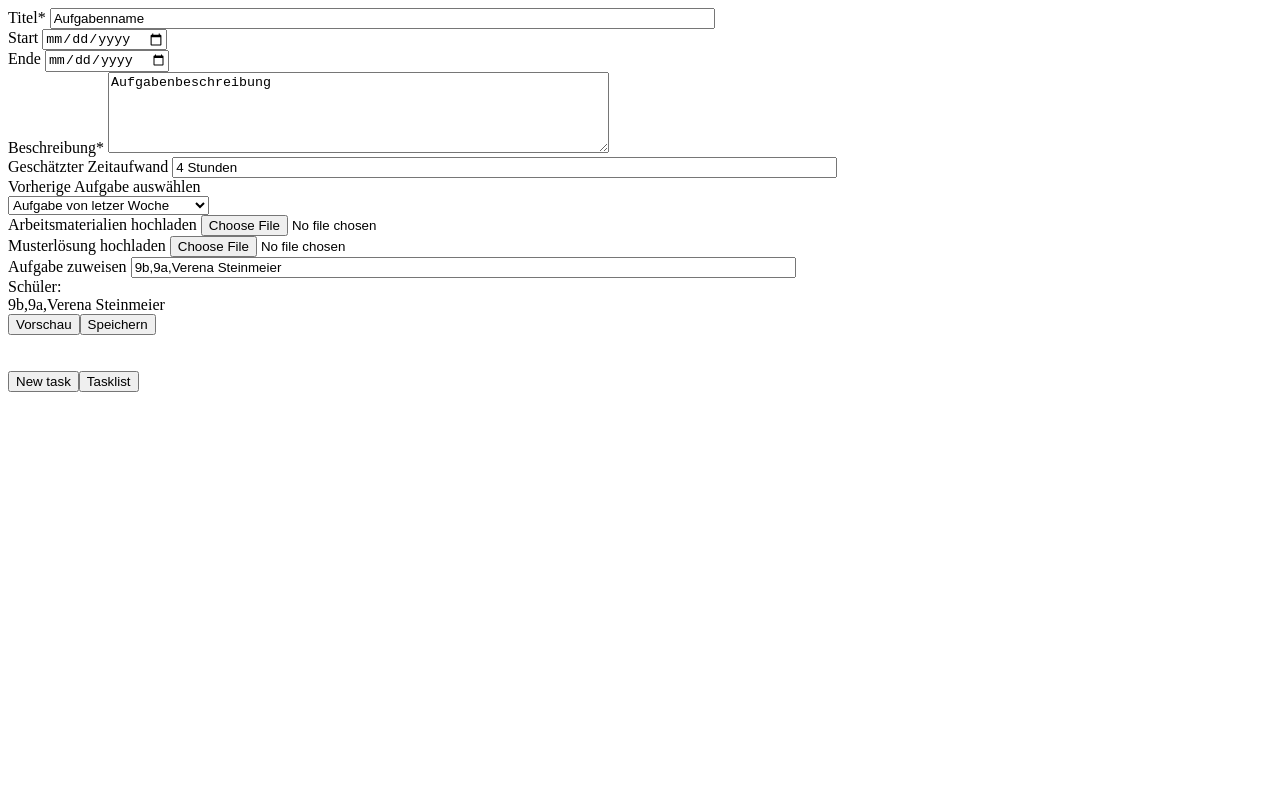
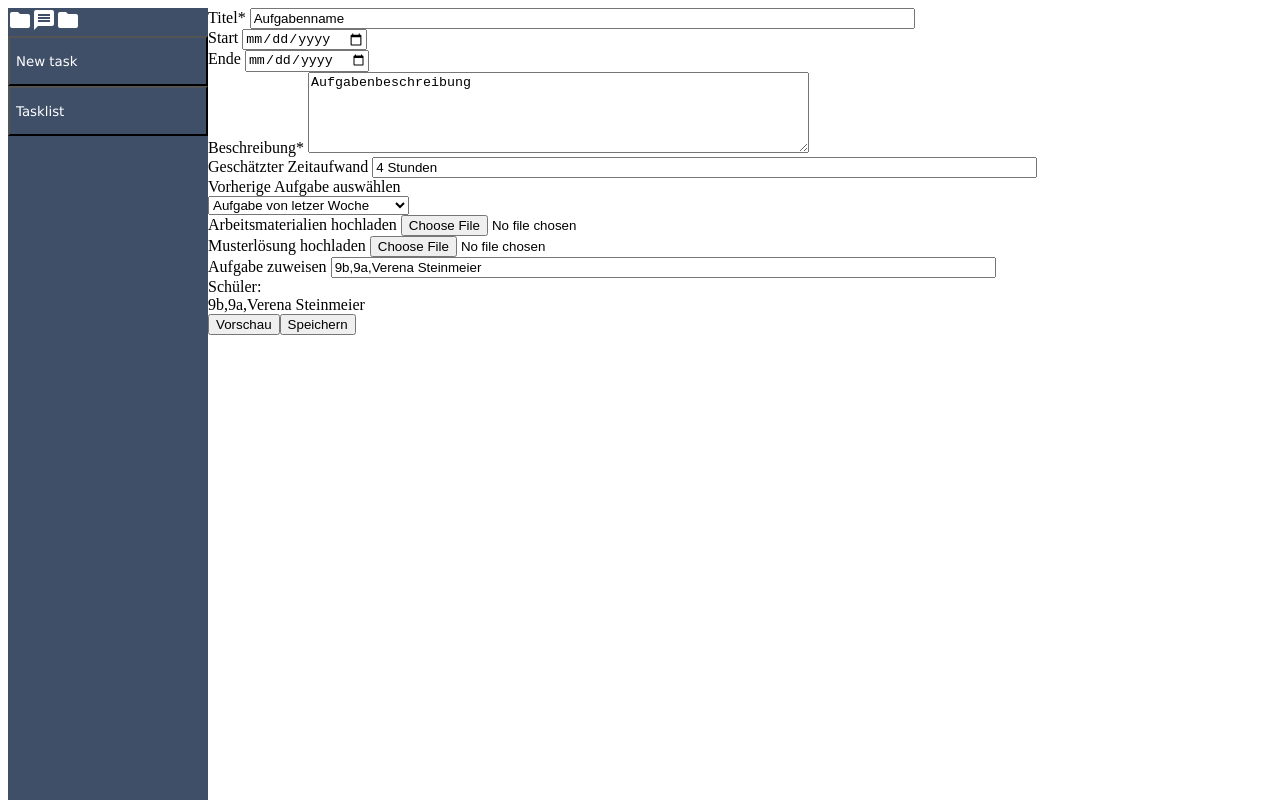
Before and after one commit to klassecloud/frontendTeacher, an Angular app: page /newtask in a window 1280 px wide. Built offline with nearby package versions, Linux system fonts and the light colour scheme.

Commit message:
added navigation bar

```diff
--- a/package.json
+++ b/package.json
@@ -22,6 +22,7 @@
     "@angular/platform-browser": "~9.1.7",
     "@angular/platform-browser-dynamic": "~9.1.7",
     "@angular/router": "~9.1.7",
+    "material-design-icons": "^3.0.1",
     "rxjs": "~6.5.4",
     "tslib": "^1.10.0",
     "zone.js": "~0.10.2"
--- a/src/app/app.component.html
+++ b/src/app/app.component.html
@@ -1,7 +1,13 @@
-<router-outlet></router-outlet>
 
+
+<ul>
+    <mat-icon>folder</mat-icon>
+    <mat-icon>message-text</mat-icon>
+    <mat-icon>folder</mat-icon>
+
+    <button class="sidenav" [routerLink]="'/newtask'">New task</button>
+    <button class="sidenav" [routerLink]="'/tasklist'">Tasklist</button>
+</ul>
+<div class="main"><router-outlet></router-outlet></div>
 <br>
 <br>
-
-<button [routerLink]="'/newtask'">New task</button>
-<button [routerLink]="'/tasklist'">Tasklist</button>
--- a/src/app/app.module.ts
+++ b/src/app/app.module.ts
@@ -17,6 +17,7 @@ import { TaskListComponent } from './task-list/task-list.component';
 import { EditTaskComponent } from './edit-task/edit-task.component';
 import { FormsModule } from '@angular/forms';
 
+import { MatIconModule } from '@angular/material/icon';
 
 @NgModule({
   declarations: [
@@ -31,7 +32,8 @@ import { FormsModule } from '@angular/forms';
     MaterialModule,
     FlexLayoutModule,
     FormsModule,
-    HttpClientModule
+    HttpClientModule,
+    MatIconModule
   ],
   providers: [],
   bootstrap: [AppComponent]
--- a/src/styles.css
+++ b/src/styles.css
@@ -1 +1,37 @@
 /* You can add global styles to this file, and also import other style files */
+
+@import '~material-design-icons/iconfont/material-icons.css';
+mat-icon {
+  color:White;
+}
+
+ul {
+  list-style-type: none;
+  margin: 0;
+  padding: 0;
+  height: 100%; /* Full height */
+  position: fixed; /* Make it stick, even on scroll */
+  overflow: auto; /* Enable scrolling if the sidenav has too much content */
+  background-color: rgba(63,79,104,1);
+}
+
+.sidenav {
+  display: block;
+  width: 200px;
+  height:50px;
+  font-family: Verdana, Tahoma, Arial, Helvetica, sans-serif;
+  color:white;
+  text-align: left;
+  z-index: 1; /* Stay on top */
+  top: 0; /* Stay at the top */
+  left: 0;
+  background-color: rgba(63,79,104,1);
+}
+
+.sidenav:hover{
+    background-color:rgba(24,127,91,1);
+}
+
+.main {
+  padding-left: 200px;
+}
```
Also changed, not shown: 1 other file (tests, documents, lock files or other folders).
